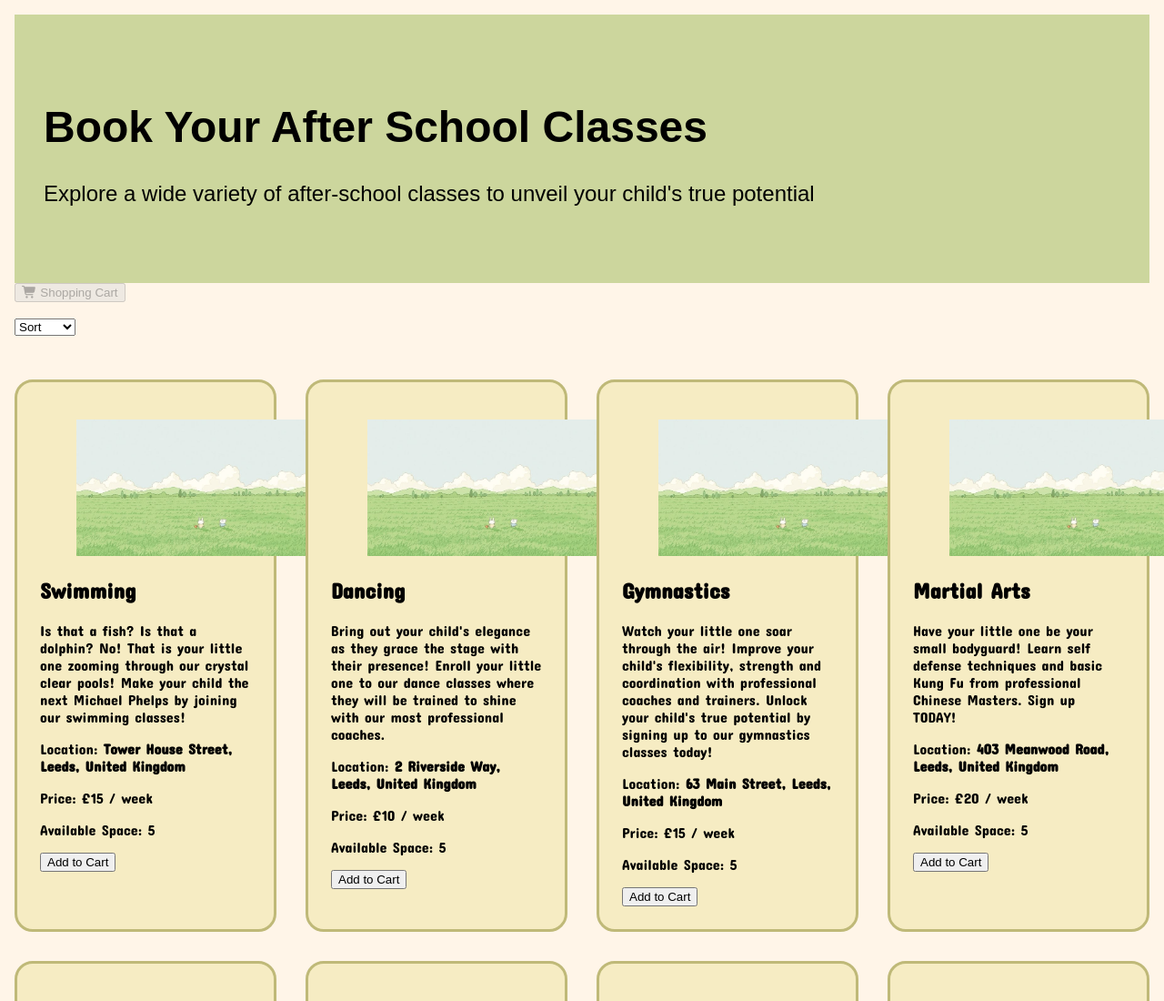
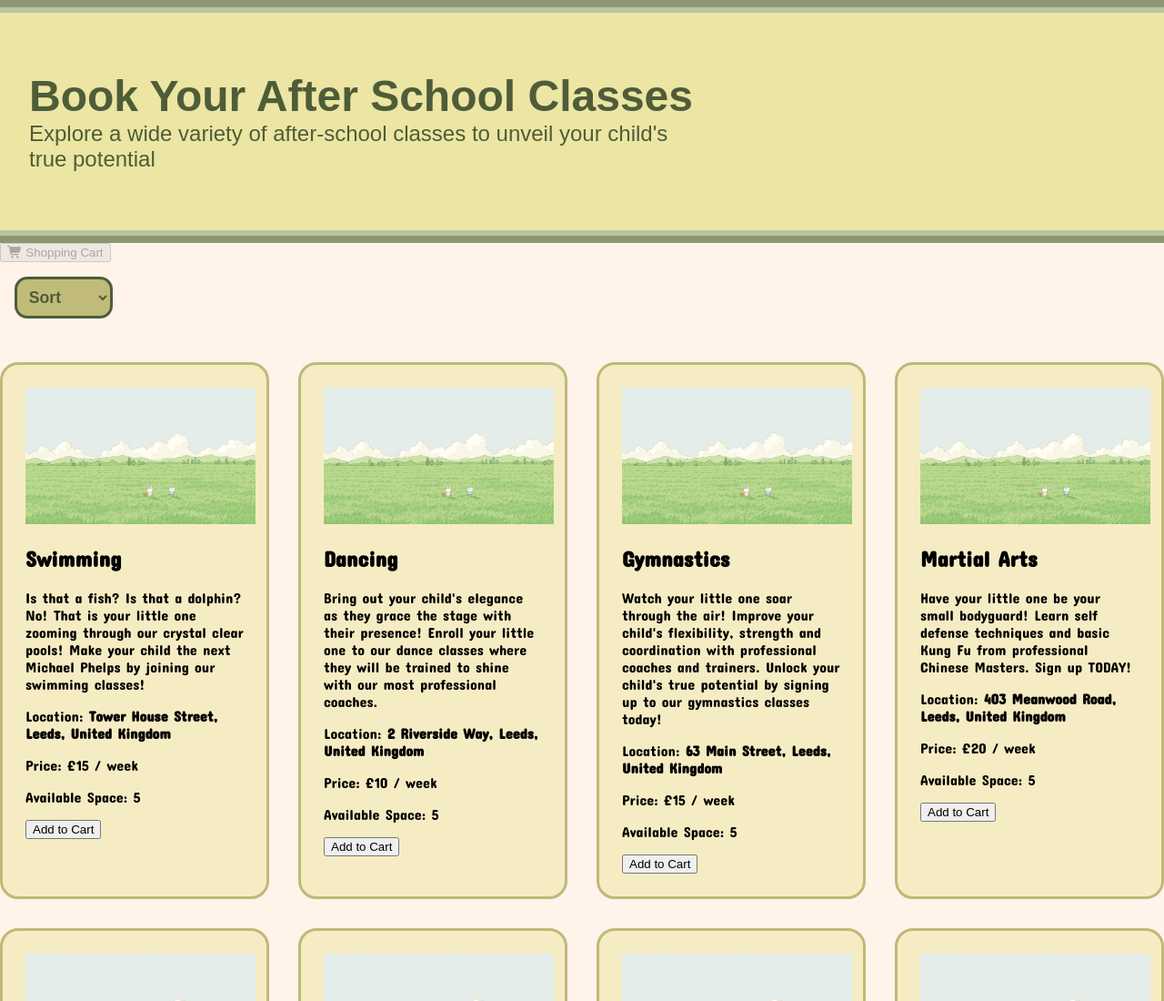
Before and after one commit to zimmal-adnan/CST3144_Coursework, a plain HTML site: page index.html in a window 1280 px wide. Shown: the top 1100 px of the page at 91% size. Drawn offline with nearby package versions, Linux system fonts and the light colour scheme; a web font is replaced by a local one.

Commit message:
Fixed 'Sort' button's styling

```diff
--- a/index.css
+++ b/index.css
@@ -1,6 +1,6 @@
 body{
-    background-color: #FFF5E8;
-    padding: 1em;
+    background-color:#FFF3EA;
+    padding: 0;
     margin: 0;
 }
 
@@ -10,13 +10,18 @@ header h1{
     font-weight: 800;
     font-style: normal;
     font-size: 3em;
+    margin: 0;
+    color: #4e5c38;
 }
 
 header h2{
     font-family: "Sour Gummy", sans-serif;
     font-style: normal;
-     font-weight: 500;
+    font-weight: 500;
     font-size: 1.5em;
+    margin: 0;
+    width: 30em;
+    color: #4e5c38;
 }
 
 main h2{
@@ -36,8 +41,7 @@ p{
 header{
     margin: 0;
     padding: 4em 2em;
-
-    background: #CCD69D;
+    background: #ECE5A3;
     background-size: cover;
     background-position: center;
     background-repeat: no-repeat;
@@ -57,3 +61,36 @@ header{
     border-radius: 20px;
     padding: 25px;
 }
+
+.outerLine{
+    border: 4px solid #8B9871;
+    margin: 0;
+    padding: 0;
+}
+
+.innerLine{
+    border: 3px solid #b9c5a2;
+    margin: 0;
+    padding: 0;
+}
+
+.selectSection{
+    display: flex;
+    justify-content: left;
+    padding: 0;
+    margin: 1em;
+}
+
+.sortSelect{
+    cursor: pointer;
+    font-family: "Sour Gummy", sans-serif;
+    font-optical-sizing: auto;
+    font-weight: 800;
+    font-style: normal;
+    font-size: 1.1em;
+    color:  #4E5C38;
+    padding: 0.5em;
+    border-radius: 0.8em;
+    border: 3px solid #4E5C38;
+    background-color: #C0BB79;
+}
--- a/index.html
+++ b/index.html
@@ -15,20 +15,23 @@
 
     <body>
         <div id = "app">
-
+            <hr class = "outerLine">
+            <hr class = "innerLine">
             <header>
                 <h1 v-text="sitename"></h1>
                 <h2 id = "subheading">Explore a wide variety of after-school classes to unveil your child's true potential</h2>
-
-
             </header>
+            <hr class = "innerLine">
+            <hr class = "outerLine">
 
             <main>
+                <section class="mainSection">
                     <button v-on:click="showCheckout" v-if="canCheckout">{{cartItemCount}}<span class = "fa-solid fa-cart-shopping"></span> Shopping Cart </button>
                     <button disabled = "disabled" v-else><span class = "fa-solid fa-cart-shopping"></span> Shopping Cart </button>
 
-                <p>
-                    <select v-model="sortOption">
+                    <div v-if="showCourse" class = "mainCourses">
+                        <p class = "selectSection">
+                            <select v-model="sortOption" class = "sortSelect">
                                 <option disabled value=""><span class="fa-solid fa-sort"></span>Sort</option>
                                 <option value="subject">Subject</option>
                                 <option value="price">Price</option>
@@ -40,13 +43,10 @@
                             </select>
                         </p>
 
+                        <div class = "courseBox">
+                                <div v-for="course in courses" class = "courseCard">
 
-
-                <div v-if="showCourse" class = "courseBox">
-                    <div v-for="course in courses" class = "courseCard">
-                        <figure>
                                 <img v-bind:src="course.image" height = "150">
-                        </figure>
                                 <h2 v-text="course.subject"></h2>
                                 <p>{{course.description}}</p>
                                 <p>Location: <span v-html="course.location"></span></p>
@@ -58,6 +58,10 @@
                                 <button disabled = "disabled" v-else>Add to Cart</button>
                             </div>
                         </div>
+
+                    </div>
+                </section>
+
 
 
 
@@ -312,6 +316,7 @@
                     submitForm(){
                         alert("Order Submitted!")
                     },
+
                     sortPrice(){
                         this.courses.sort((a,b) => {
                             let priceA = parseFloat(a.price.replace('£', ''));
```
Lines whose indentation alone changed are shown as unchanged.
